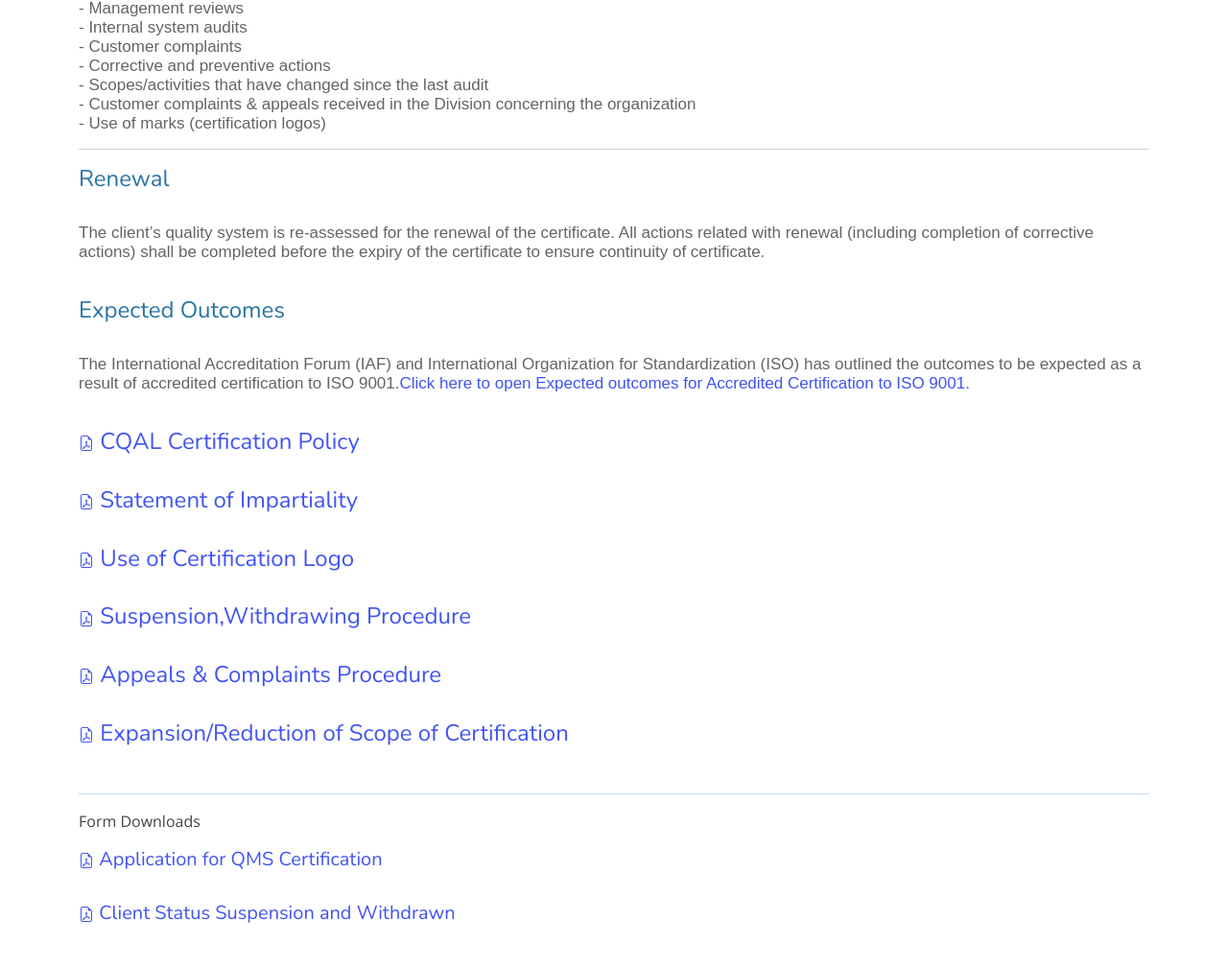
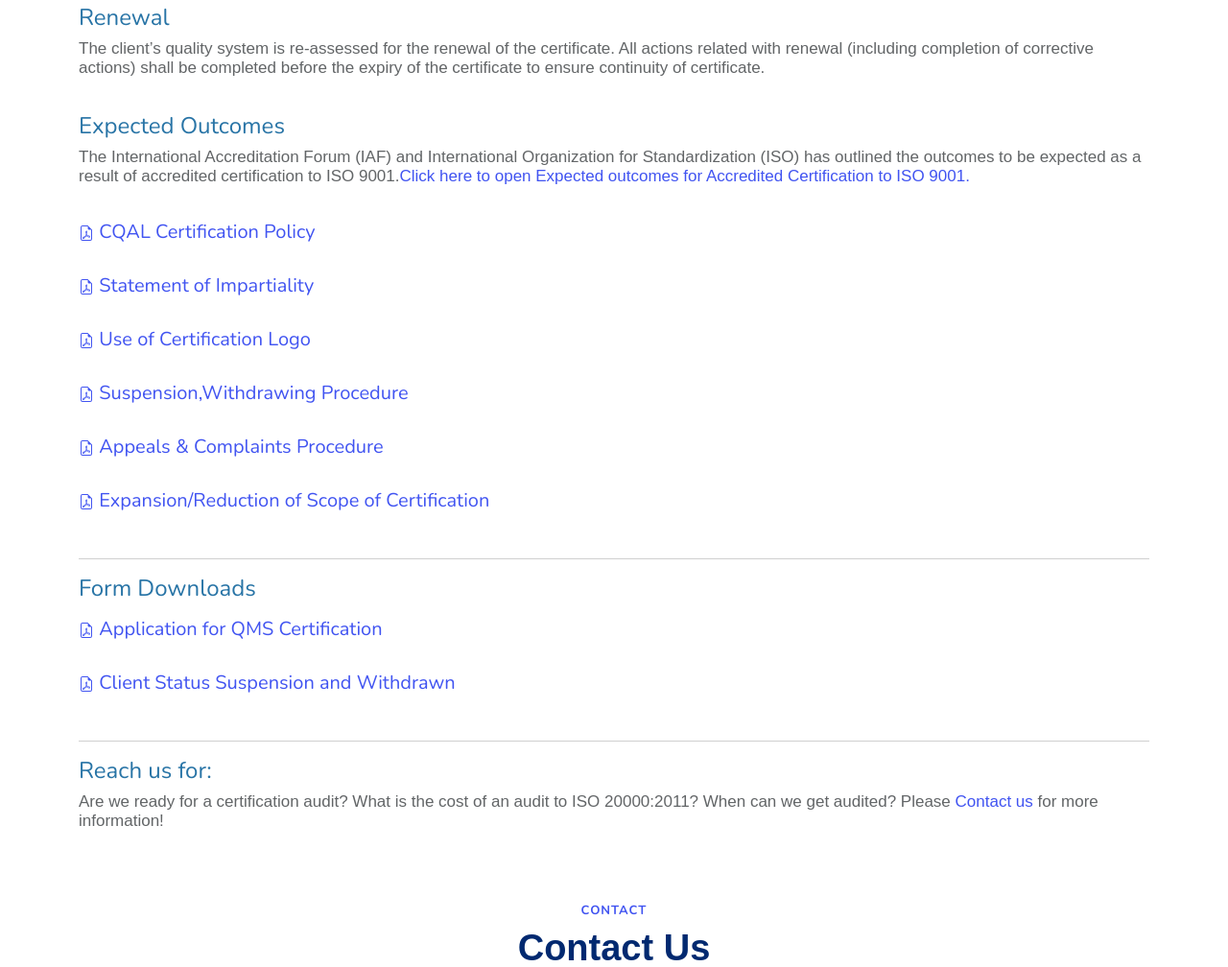
Before and after one commit to Concept-Quality-Assurance-Labs/Concept_QA_Labs, a Django app: page /iso9001/ in a window 1280 px wide. Shown: the part 1915-2923 px from the top of the page at 96% size. Run offline with Django 3.2, Linux system fonts and the light colour scheme; some libraries are stand-ins or nearby versions.

Commit message:
updated iso pages

```diff
--- a/cqal_web_project/cqal/templates/cqal/iso.html
+++ b/cqal_web_project/cqal/templates/cqal/iso.html
@@ -5,11 +5,11 @@
 {% block content %}
 <div class="bg">
     <h1 style="color:whitesmoke;font-size: 40px;text-align: center;padding-top: 3.5%;">ISO Services</h1>
-  </div>
+  </div><br>
 
 
   <div class="container">
-    <h3 style="color: #2874A6;padding-top: 35px;">ISO Certifications Audits</h3><br>
+    <h4 style="color: #2874A6;">ISO Certifications Audits</h4>
     <span style="font-size: 17px;" class="para">
         CQAL’s ISO audits are performed as per proven Requirements of ISO/IEC 17021: 2015 international standard. CQAL lead auditors approach is practical result oriented and unbiased leading to highest credible certifications.
         <br><br><br>
--- a/cqal_web_project/cqal/templates/cqal/iso9001.html
+++ b/cqal_web_project/cqal/templates/cqal/iso9001.html
@@ -8,11 +8,11 @@
   </div>
 
   <div class="container">
-    <h4 style="color: #2874A6;padding-top: 35px;">What is ISO 9001 : 2015?</h4><br>
+    <h4 style="color: #2874A6;padding-top: 35px;">What is ISO 9001 : 2015?</h4>
     <p style="font-size: 17px;text-align: justify;color: #626567;">
         ISO 9001:2015 is the standard that provides a set of standardized requirements for a quality management system, regardless of what the user organization does, its size, or whether it is in the private, or public sector. It is the only standard in the family against which organizations can be certified – although certification is not a compulsory requirement of the standard. ISO 9001 is the internationally recognized standard for the quality management of businesses. It applies to the processes that create and control the products and services an organization supplies. It prescribes systematic control of activities to ensure that the needs and expectations of customers are met. It is designed and intended to apply to virtually any product or service, made by any process anywhere in the world.
     </p>
-    <h4 style="color: #2874A6;padding-top: 15px;">The Benefits of implementing ISO 9001:2015:</h4><br>
+    <h4 style="color: #2874A6;padding-top: 15px;">The Benefits of implementing ISO 9001:2015:</h4>
     <p style="font-size: 17px;color: #626567;">
         * Achieve Company policy and goals<br>
         * Win Customer Confidence<br>
@@ -26,16 +26,16 @@
         * Time and cost savings<br>
     </p>
     <h4 style="color: #2874A6;padding-top: 20px;">Certification Process:</h4><br>
-    <h4 style="color: #2874A6;">Pre Audit</h4><br>
+    <h4 style="color: #2874A6;">Pre Audit</h4>
     <p style="font-size: 17px;text-align: justify;color: #626567;">
         Client interested in obtaining a certificate of registration under the QMS scheme from CQAL shall have established a documented quality system in accordance with the requirements of the current version of the ISO 9001 standard and the applicable product standards.<br><br>
         CQAL Certification Services reviews the submitted documentation against the requirements of ISO 9001 standard and prepares a report detailing its finding. The deficiencies, if any, will have to be corrected prior to assessment since this documentation will form a part of the assessment criteria during the assessment.
     </p><hr>
-    <h4 style="color: #2874A6;">Stage – 1 Audit</h4><br>
+    <h4 style="color: #2874A6;">Stage – 1 Audit</h4>
     <p style="font-size: 17px;color: #626567;">
         Stage 1 assessment shall include – Review of quality manual/ procedures, supporting documentation, evaluation of client’s location, assessment of preparedness for stage 2 audit, collecting of information regarding the scope of the management system, statutory and regulatory aspects, legal aspects and risks and processes and locations, preparation of an audit plan for stage 2 audit, evaluation of internal audits and management review performed by the customer.
     </p><hr>
-    <h4 style="color: #2874A6;">Stage – 2 Audit</h4><br>
+    <h4 style="color: #2874A6;">Stage – 2 Audit</h4>
     <p style="font-size: 17px;color: #626567;">
       Stage 2 assessment is an on-site assessment which includes :<br>
       - Evaluation of the implementation, including the effectiveness of the client’s management system<br>
@@ -46,12 +46,12 @@
       - Internal auditing, management review and management responsibility, the competence of personnel, performance data, audit findings and conclusions<br>
       - Links between the normative requirements, policy, performance objectives and targets
     </p><hr>
-    <h4 style="color: #2874A6;">Certification</h4><br>
+    <h4 style="color: #2874A6;">Certification</h4>
     <p style="font-size: 17px;color: #626567;">
         CQAL Certification Services will issue a certificate of registration to the applicant once the corrective action has been accepted. The certificate carries a validity of three years from the date of issue subject to satisfactory findings during surveillances.<br><br>
         The certified clients are committed through the signing of certification agreement to comply with the certification body’s requirements.
     </p><hr>
-    <h4 style="color: #2874A6;">Surveillance Audit</h4><br>
+    <h4 style="color: #2874A6;">Surveillance Audit</h4>
     <p style="font-size: 17px;color: #626567;">
       * The Organization may choose one of two surveillance methods:<br>
       - Annual surveillance method – which includes conducting one surveillance audit annually, and performing a Recertification every third year<br>
@@ -68,38 +68,38 @@
       - Customer complaints & appeals received in the Division concerning the organization<br>
       - Use of marks (certification logos)<br>
     </p><hr>
-    <h4 style="color: #2874A6;">Renewal</h4><br>
+    <h4 style="color: #2874A6;">Renewal</h4>
     <p style="font-size: 17px;color: #626567;">
       The client’s quality system is re-assessed for the renewal of the certificate. All actions related with renewal (including completion of corrective actions) shall be completed before the expiry of the certificate to ensure continuity of certificate.<br><br></p>
-      <h4 style="color: #2874A6;">Expected Outcomes</h4><br>
+      <h4 style="color: #2874A6;">Expected Outcomes</h4>
     <p style="font-size: 17px;color: #626567;">
         The International Accreditation Forum (IAF) and International Organization for Standardization (ISO) has outlined the outcomes to be expected as a result of accredited certification to ISO 9001.<a href ="{% static 'Pdf/IAF9001expectedoutcomes.pdf' %}" style="text-decoration: none;" target="_blank">Click here to open Expected outcomes for Accredited Certification to ISO 9001.</a><br><br></p>
-  <a href="{% static 'Pdf/CQAL_Policy_Objectives.pdf' %}" target="_blank" style="text-decoration: none;"><h4><svg xmlns="http://www.w3.org/2000/svg" width="16" height="16" fill="currentColor" class="bi bi-file-earmark-pdf" viewBox="0 0 16 16">
+  <a href="{% static 'Pdf/CQAL_Policy_Objectives.pdf' %}" target="_blank" style="text-decoration: none;"><h5><svg xmlns="http://www.w3.org/2000/svg" width="16" height="16" fill="currentColor" class="bi bi-file-earmark-pdf" viewBox="0 0 16 16">
     <path d="M14 14V4.5L9.5 0H4a2 2 0 0 0-2 2v12a2 2 0 0 0 2 2h8a2 2 0 0 0 2-2zM9.5 3A1.5 1.5 0 0 0 11 4.5h2V14a1 1 0 0 1-1 1H4a1 1 0 0 1-1-1V2a1 1 0 0 1 1-1h5.5v2z"/>
     <path d="M4.603 14.087a.81.81 0 0 1-.438-.42c-.195-.388-.13-.776.08-1.102.198-.307.526-.568.897-.787a7.68 7.68 0 0 1 1.482-.645 19.697 19.697 0 0 0 1.062-2.227 7.269 7.269 0 0 1-.43-1.295c-.086-.4-.119-.796-.046-1.136.075-.354.274-.672.65-.823.192-.077.4-.12.602-.077a.7.7 0 0 1 .477.365c.088.164.12.356.127.538.007.188-.012.396-.047.614-.084.51-.27 1.134-.52 1.794a10.954 10.954 0 0 0 .98 1.686 5.753 5.753 0 0 1 1.334.05c.364.066.734.195.96.465.12.144.193.32.2.518.007.192-.047.382-.138.563a1.04 1.04 0 0 1-.354.416.856.856 0 0 1-.51.138c-.331-.014-.654-.196-.933-.417a5.712 5.712 0 0 1-.911-.95 11.651 11.651 0 0 0-1.997.406 11.307 11.307 0 0 1-1.02 1.51c-.292.35-.609.656-.927.787a.793.793 0 0 1-.58.029zm1.379-1.901c-.166.076-.32.156-.459.238-.328.194-.541.383-.647.547-.094.145-.096.25-.04.361.01.022.02.036.026.044a.266.266 0 0 0 .035-.012c.137-.056.355-.235.635-.572a8.18 8.18 0 0 0 .45-.606zm1.64-1.33a12.71 12.71 0 0 1 1.01-.193 11.744 11.744 0 0 1-.51-.858 20.801 20.801 0 0 1-.5 1.05zm2.446.45c.15.163.296.3.435.41.24.19.407.253.498.256a.107.107 0 0 0 .07-.015.307.307 0 0 0 .094-.125.436.436 0 0 0 .059-.2.095.095 0 0 0-.026-.063c-.052-.062-.2-.152-.518-.209a3.876 3.876 0 0 0-.612-.053zM8.078 7.8a6.7 6.7 0 0 0 .2-.828c.031-.188.043-.343.038-.465a.613.613 0 0 0-.032-.198.517.517 0 0 0-.145.04c-.087.035-.158.106-.196.283-.04.192-.03.469.046.822.024.111.054.227.09.346z"/>
-  </svg> CQAL Certification Policy</h4></a><br>
-  <a href="{% static 'Pdf/CQAL_StatementOfImpartiality.pdf' %}" target="_blank" style="text-decoration: none;"><h4><svg xmlns="http://www.w3.org/2000/svg" width="16" height="16" fill="currentColor" class="bi bi-file-earmark-pdf" viewBox="0 0 16 16">
+  </svg> CQAL Certification Policy</h5></a><br>
+  <a href="{% static 'Pdf/CQAL_StatementOfImpartiality.pdf' %}" target="_blank" style="text-decoration: none;"><h5><svg xmlns="http://www.w3.org/2000/svg" width="16" height="16" fill="currentColor" class="bi bi-file-earmark-pdf" viewBox="0 0 16 16">
     <path d="M14 14V4.5L9.5 0H4a2 2 0 0 0-2 2v12a2 2 0 0 0 2 2h8a2 2 0 0 0 2-2zM9.5 3A1.5 1.5 0 0 0 11 4.5h2V14a1 1 0 0 1-1 1H4a1 1 0 0 1-1-1V2a1 1 0 0 1 1-1h5.5v2z"/>
     <path d="M4.603 14.087a.81.81 0 0 1-.438-.42c-.195-.388-.13-.776.08-1.102.198-.307.526-.568.897-.787a7.68 7.68 0 0 1 1.482-.645 19.697 19.697 0 0 0 1.062-2.227 7.269 7.269 0 0 1-.43-1.295c-.086-.4-.119-.796-.046-1.136.075-.354.274-.672.65-.823.192-.077.4-.12.602-.077a.7.7 0 0 1 .477.365c.088.164.12.356.127.538.007.188-.012.396-.047.614-.084.51-.27 1.134-.52 1.794a10.954 10.954 0 0 0 .98 1.686 5.753 5.753 0 0 1 1.334.05c.364.066.734.195.96.465.12.144.193.32.2.518.007.192-.047.382-.138.563a1.04 1.04 0 0 1-.354.416.856.856 0 0 1-.51.138c-.331-.014-.654-.196-.933-.417a5.712 5.712 0 0 1-.911-.95 11.651 11.651 0 0 0-1.997.406 11.307 11.307 0 0 1-1.02 1.51c-.292.35-.609.656-.927.787a.793.793 0 0 1-.58.029zm1.379-1.901c-.166.076-.32.156-.459.238-.328.194-.541.383-.647.547-.094.145-.096.25-.04.361.01.022.02.036.026.044a.266.266 0 0 0 .035-.012c.137-.056.355-.235.635-.572a8.18 8.18 0 0 0 .45-.606zm1.64-1.33a12.71 12.71 0 0 1 1.01-.193 11.744 11.744 0 0 1-.51-.858 20.801 20.801 0 0 1-.5 1.05zm2.446.45c.15.163.296.3.435.41.24.19.407.253.498.256a.107.107 0 0 0 .07-.015.307.307 0 0 0 .094-.125.436.436 0 0 0 .059-.2.095.095 0 0 0-.026-.063c-.052-.062-.2-.152-.518-.209a3.876 3.876 0 0 0-.612-.053zM8.078 7.8a6.7 6.7 0 0 0 .2-.828c.031-.188.043-.343.038-.465a.613.613 0 0 0-.032-.198.517.517 0 0 0-.145.04c-.087.035-.158.106-.196.283-.04.192-.03.469.046.822.024.111.054.227.09.346z"/>
-  </svg> Statement of Impartiality</h4></a><br>
-  <a href="{% static 'Pdf/CQAL_PRC_UseOfCertficateLogosProcedure.pdf' %}" target="_blank" style="text-decoration: none;"><h4><svg xmlns="http://www.w3.org/2000/svg" width="16" height="16" fill="currentColor" class="bi bi-file-earmark-pdf" viewBox="0 0 16 16">
+  </svg> Statement of Impartiality</h5></a><br>
+  <a href="{% static 'Pdf/CQAL_PRC_UseOfCertficateLogosProcedure.pdf' %}" target="_blank" style="text-decoration: none;"><h5><svg xmlns="http://www.w3.org/2000/svg" width="16" height="16" fill="currentColor" class="bi bi-file-earmark-pdf" viewBox="0 0 16 16">
     <path d="M14 14V4.5L9.5 0H4a2 2 0 0 0-2 2v12a2 2 0 0 0 2 2h8a2 2 0 0 0 2-2zM9.5 3A1.5 1.5 0 0 0 11 4.5h2V14a1 1 0 0 1-1 1H4a1 1 0 0 1-1-1V2a1 1 0 0 1 1-1h5.5v2z"/>
     <path d="M4.603 14.087a.81.81 0 0 1-.438-.42c-.195-.388-.13-.776.08-1.102.198-.307.526-.568.897-.787a7.68 7.68 0 0 1 1.482-.645 19.697 19.697 0 0 0 1.062-2.227 7.269 7.269 0 0 1-.43-1.295c-.086-.4-.119-.796-.046-1.136.075-.354.274-.672.65-.823.192-.077.4-.12.602-.077a.7.7 0 0 1 .477.365c.088.164.12.356.127.538.007.188-.012.396-.047.614-.084.51-.27 1.134-.52 1.794a10.954 10.954 0 0 0 .98 1.686 5.753 5.753 0 0 1 1.334.05c.364.066.734.195.96.465.12.144.193.32.2.518.007.192-.047.382-.138.563a1.04 1.04 0 0 1-.354.416.856.856 0 0 1-.51.138c-.331-.014-.654-.196-.933-.417a5.712 5.712 0 0 1-.911-.95 11.651 11.651 0 0 0-1.997.406 11.307 11.307 0 0 1-1.02 1.51c-.292.35-.609.656-.927.787a.793.793 0 0 1-.58.029zm1.379-1.901c-.166.076-.32.156-.459.238-.328.194-.541.383-.647.547-.094.145-.096.25-.04.361.01.022.02.036.026.044a.266.266 0 0 0 .035-.012c.137-.056.355-.235.635-.572a8.18 8.18 0 0 0 .45-.606zm1.64-1.33a12.71 12.71 0 0 1 1.01-.193 11.744 11.744 0 0 1-.51-.858 20.801 20.801 0 0 1-.5 1.05zm2.446.45c.15.163.296.3.435.41.24.19.407.253.498.256a.107.107 0 0 0 .07-.015.307.307 0 0 0 .094-.125.436.436 0 0 0 .059-.2.095.095 0 0 0-.026-.063c-.052-.062-.2-.152-.518-.209a3.876 3.876 0 0 0-.612-.053zM8.078 7.8a6.7 6.7 0 0 0 .2-.828c.031-.188.043-.343.038-.465a.613.613 0 0 0-.032-.198.517.517 0 0 0-.145.04c-.087.035-.158.106-.196.283-.04.192-.03.469.046.822.024.111.054.227.09.346z"/>
-  </svg> Use of Certification Logo</h4></a><br>
-  <a href="{% static 'Pdf/CQAL_Suspension_Withdrawning_ScopeReduction.pdf' %}" target="_blank" style="text-decoration: none;"><h4><svg xmlns="http://www.w3.org/2000/svg" width="16" height="16" fill="currentColor" class="bi bi-file-earmark-pdf" viewBox="0 0 16 16">
+  </svg> Use of Certification Logo</h5></a><br>
+  <a href="{% static 'Pdf/CQAL_Suspension_Withdrawning_ScopeReduction.pdf' %}" target="_blank" style="text-decoration: none;"><h5><svg xmlns="http://www.w3.org/2000/svg" width="16" height="16" fill="currentColor" class="bi bi-file-earmark-pdf" viewBox="0 0 16 16">
     <path d="M14 14V4.5L9.5 0H4a2 2 0 0 0-2 2v12a2 2 0 0 0 2 2h8a2 2 0 0 0 2-2zM9.5 3A1.5 1.5 0 0 0 11 4.5h2V14a1 1 0 0 1-1 1H4a1 1 0 0 1-1-1V2a1 1 0 0 1 1-1h5.5v2z"/>
     <path d="M4.603 14.087a.81.81 0 0 1-.438-.42c-.195-.388-.13-.776.08-1.102.198-.307.526-.568.897-.787a7.68 7.68 0 0 1 1.482-.645 19.697 19.697 0 0 0 1.062-2.227 7.269 7.269 0 0 1-.43-1.295c-.086-.4-.119-.796-.046-1.136.075-.354.274-.672.65-.823.192-.077.4-.12.602-.077a.7.7 0 0 1 .477.365c.088.164.12.356.127.538.007.188-.012.396-.047.614-.084.51-.27 1.134-.52 1.794a10.954 10.954 0 0 0 .98 1.686 5.753 5.753 0 0 1 1.334.05c.364.066.734.195.96.465.12.144.193.32.2.518.007.192-.047.382-.138.563a1.04 1.04 0 0 1-.354.416.856.856 0 0 1-.51.138c-.331-.014-.654-.196-.933-.417a5.712 5.712 0 0 1-.911-.95 11.651 11.651 0 0 0-1.997.406 11.307 11.307 0 0 1-1.02 1.51c-.292.35-.609.656-.927.787a.793.793 0 0 1-.58.029zm1.379-1.901c-.166.076-.32.156-.459.238-.328.194-.541.383-.647.547-.094.145-.096.25-.04.361.01.022.02.036.026.044a.266.266 0 0 0 .035-.012c.137-.056.355-.235.635-.572a8.18 8.18 0 0 0 .45-.606zm1.64-1.33a12.71 12.71 0 0 1 1.01-.193 11.744 11.744 0 0 1-.51-.858 20.801 20.801 0 0 1-.5 1.05zm2.446.45c.15.163.296.3.435.41.24.19.407.253.498.256a.107.107 0 0 0 .07-.015.307.307 0 0 0 .094-.125.436.436 0 0 0 .059-.2.095.095 0 0 0-.026-.063c-.052-.062-.2-.152-.518-.209a3.876 3.876 0 0 0-.612-.053zM8.078 7.8a6.7 6.7 0 0 0 .2-.828c.031-.188.043-.343.038-.465a.613.613 0 0 0-.032-.198.517.517 0 0 0-.145.04c-.087.035-.158.106-.196.283-.04.192-.03.469.046.822.024.111.054.227.09.346z"/>
-  </svg> Suspension,Withdrawing Procedure</h4></a><br>
-  <a href="{% static 'Pdf/CQAL_AppealsProcedure.pdf' %}" target="_blank" style="text-decoration: none;"><h4><svg xmlns="http://www.w3.org/2000/svg" width="16" height="16" fill="currentColor" class="bi bi-file-earmark-pdf" viewBox="0 0 16 16">
+  </svg> Suspension,Withdrawing Procedure</h5></a><br>
+  <a href="{% static 'Pdf/CQAL_AppealsProcedure.pdf' %}" target="_blank" style="text-decoration: none;"><h5><svg xmlns="http://www.w3.org/2000/svg" width="16" height="16" fill="currentColor" class="bi bi-file-earmark-pdf" viewBox="0 0 16 16">
     <path d="M14 14V4.5L9.5 0H4a2 2 0 0 0-2 2v12a2 2 0 0 0 2 2h8a2 2 0 0 0 2-2zM9.5 3A1.5 1.5 0 0 0 11 4.5h2V14a1 1 0 0 1-1 1H4a1 1 0 0 1-1-1V2a1 1 0 0 1 1-1h5.5v2z"/>
     <path d="M4.603 14.087a.81.81 0 0 1-.438-.42c-.195-.388-.13-.776.08-1.102.198-.307.526-.568.897-.787a7.68 7.68 0 0 1 1.482-.645 19.697 19.697 0 0 0 1.062-2.227 7.269 7.269 0 0 1-.43-1.295c-.086-.4-.119-.796-.046-1.136.075-.354.274-.672.65-.823.192-.077.4-.12.602-.077a.7.7 0 0 1 .477.365c.088.164.12.356.127.538.007.188-.012.396-.047.614-.084.51-.27 1.134-.52 1.794a10.954 10.954 0 0 0 .98 1.686 5.753 5.753 0 0 1 1.334.05c.364.066.734.195.96.465.12.144.193.32.2.518.007.192-.047.382-.138.563a1.04 1.04 0 0 1-.354.416.856.856 0 0 1-.51.138c-.331-.014-.654-.196-.933-.417a5.712 5.712 0 0 1-.911-.95 11.651 11.651 0 0 0-1.997.406 11.307 11.307 0 0 1-1.02 1.51c-.292.35-.609.656-.927.787a.793.793 0 0 1-.58.029zm1.379-1.901c-.166.076-.32.156-.459.238-.328.194-.541.383-.647.547-.094.145-.096.25-.04.361.01.022.02.036.026.044a.266.266 0 0 0 .035-.012c.137-.056.355-.235.635-.572a8.18 8.18 0 0 0 .45-.606zm1.64-1.33a12.71 12.71 0 0 1 1.01-.193 11.744 11.744 0 0 1-.51-.858 20.801 20.801 0 0 1-.5 1.05zm2.446.45c.15.163.296.3.435.41.24.19.407.253.498.256a.107.107 0 0 0 .07-.015.307.307 0 0 0 .094-.125.436.436 0 0 0 .059-.2.095.095 0 0 0-.026-.063c-.052-.062-.2-.152-.518-.209a3.876 3.876 0 0 0-.612-.053zM8.078 7.8a6.7 6.7 0 0 0 .2-.828c.031-.188.043-.343.038-.465a.613.613 0 0 0-.032-.198.517.517 0 0 0-.145.04c-.087.035-.158.106-.196.283-.04.192-.03.469.046.822.024.111.054.227.09.346z"/>
-  </svg> Appeals & Complaints Procedure</h4></a><br>
-  <a href="{% static 'Pdf/CQAL_Amendment_to_Scope_of_Certificate.pdf' %}" target="_blank" style="text-decoration: none;"><h4><svg xmlns="http://www.w3.org/2000/svg" width="16" height="16" fill="currentColor" class="bi bi-file-earmark-pdf" viewBox="0 0 16 16">
+  </svg> Appeals & Complaints Procedure</h5></a><br>
+  <a href="{% static 'Pdf/CQAL_Amendment_to_Scope_of_Certificate.pdf' %}" target="_blank" style="text-decoration: none;"><h5><svg xmlns="http://www.w3.org/2000/svg" width="16" height="16" fill="currentColor" class="bi bi-file-earmark-pdf" viewBox="0 0 16 16">
     <path d="M14 14V4.5L9.5 0H4a2 2 0 0 0-2 2v12a2 2 0 0 0 2 2h8a2 2 0 0 0 2-2zM9.5 3A1.5 1.5 0 0 0 11 4.5h2V14a1 1 0 0 1-1 1H4a1 1 0 0 1-1-1V2a1 1 0 0 1 1-1h5.5v2z"/>
     <path d="M4.603 14.087a.81.81 0 0 1-.438-.42c-.195-.388-.13-.776.08-1.102.198-.307.526-.568.897-.787a7.68 7.68 0 0 1 1.482-.645 19.697 19.697 0 0 0 1.062-2.227 7.269 7.269 0 0 1-.43-1.295c-.086-.4-.119-.796-.046-1.136.075-.354.274-.672.65-.823.192-.077.4-.12.602-.077a.7.7 0 0 1 .477.365c.088.164.12.356.127.538.007.188-.012.396-.047.614-.084.51-.27 1.134-.52 1.794a10.954 10.954 0 0 0 .98 1.686 5.753 5.753 0 0 1 1.334.05c.364.066.734.195.96.465.12.144.193.32.2.518.007.192-.047.382-.138.563a1.04 1.04 0 0 1-.354.416.856.856 0 0 1-.51.138c-.331-.014-.654-.196-.933-.417a5.712 5.712 0 0 1-.911-.95 11.651 11.651 0 0 0-1.997.406 11.307 11.307 0 0 1-1.02 1.51c-.292.35-.609.656-.927.787a.793.793 0 0 1-.58.029zm1.379-1.901c-.166.076-.32.156-.459.238-.328.194-.541.383-.647.547-.094.145-.096.25-.04.361.01.022.02.036.026.044a.266.266 0 0 0 .035-.012c.137-.056.355-.235.635-.572a8.18 8.18 0 0 0 .45-.606zm1.64-1.33a12.71 12.71 0 0 1 1.01-.193 11.744 11.744 0 0 1-.51-.858 20.801 20.801 0 0 1-.5 1.05zm2.446.45c.15.163.296.3.435.41.24.19.407.253.498.256a.107.107 0 0 0 .07-.015.307.307 0 0 0 .094-.125.436.436 0 0 0 .059-.2.095.095 0 0 0-.026-.063c-.052-.062-.2-.152-.518-.209a3.876 3.876 0 0 0-.612-.053zM8.078 7.8a6.7 6.7 0 0 0 .2-.828c.031-.188.043-.343.038-.465a.613.613 0 0 0-.032-.198.517.517 0 0 0-.145.04c-.087.035-.158.106-.196.283-.04.192-.03.469.046.822.024.111.054.227.09.346z"/>
-  </svg> Expansion/Reduction of Scope of Certification</h4></a><br>
-    <hr
-    <h4 style="color: #2874A6;">Form Downloads</h4><br>
+  </svg> Expansion/Reduction of Scope of Certification</h5></a><br>
+    <hr>
+    <h4 style="color: #2874A6;">Form Downloads</h4>
     <p style="font-size: 17px;">
       <a href="{% static 'Pdf/CQALC_TMP_004_Request for Service.pdf' %}" target="_blank" style="text-decoration: none;"><h5><svg xmlns="http://www.w3.org/2000/svg" width="16" height="16" fill="currentColor" class="bi bi-file-earmark-pdf" viewBox="0 0 16 16">
         <path d="M14 14V4.5L9.5 0H4a2 2 0 0 0-2 2v12a2 2 0 0 0 2 2h8a2 2 0 0 0 2-2zM9.5 3A1.5 1.5 0 0 0 11 4.5h2V14a1 1 0 0 1-1 1H4a1 1 0 0 1-1-1V2a1 1 0 0 1 1-1h5.5v2z"/>
@@ -110,7 +110,7 @@
         <path d="M4.603 14.087a.81.81 0 0 1-.438-.42c-.195-.388-.13-.776.08-1.102.198-.307.526-.568.897-.787a7.68 7.68 0 0 1 1.482-.645 19.697 19.697 0 0 0 1.062-2.227 7.269 7.269 0 0 1-.43-1.295c-.086-.4-.119-.796-.046-1.136.075-.354.274-.672.65-.823.192-.077.4-.12.602-.077a.7.7 0 0 1 .477.365c.088.164.12.356.127.538.007.188-.012.396-.047.614-.084.51-.27 1.134-.52 1.794a10.954 10.954 0 0 0 .98 1.686 5.753 5.753 0 0 1 1.334.05c.364.066.734.195.96.465.12.144.193.32.2.518.007.192-.047.382-.138.563a1.04 1.04 0 0 1-.354.416.856.856 0 0 1-.51.138c-.331-.014-.654-.196-.933-.417a5.712 5.712 0 0 1-.911-.95 11.651 11.651 0 0 0-1.997.406 11.307 11.307 0 0 1-1.02 1.51c-.292.35-.609.656-.927.787a.793.793 0 0 1-.58.029zm1.379-1.901c-.166.076-.32.156-.459.238-.328.194-.541.383-.647.547-.094.145-.096.25-.04.361.01.022.02.036.026.044a.266.266 0 0 0 .035-.012c.137-.056.355-.235.635-.572a8.18 8.18 0 0 0 .45-.606zm1.64-1.33a12.71 12.71 0 0 1 1.01-.193 11.744 11.744 0 0 1-.51-.858 20.801 20.801 0 0 1-.5 1.05zm2.446.45c.15.163.296.3.435.41.24.19.407.253.498.256a.107.107 0 0 0 .07-.015.307.307 0 0 0 .094-.125.436.436 0 0 0 .059-.2.095.095 0 0 0-.026-.063c-.052-.062-.2-.152-.518-.209a3.876 3.876 0 0 0-.612-.053zM8.078 7.8a6.7 6.7 0 0 0 .2-.828c.031-.188.043-.343.038-.465a.613.613 0 0 0-.032-.198.517.517 0 0 0-.145.04c-.087.035-.158.106-.196.283-.04.192-.03.469.046.822.024.111.054.227.09.346z"/>
       </svg> Client Status Suspension and Withdrawn</h5></a><br>
     </p><hr>
-    <h4 style="color: #2874A6;">Reach us for:</h4><br>
+    <h4 style="color: #2874A6;">Reach us for:</h4>
     <p style="font-size: 17px;color: #626567;">
       Are we ready for a certification audit? What is the cost of an audit to ISO 20000:2011? When can we get audited? Please <a href="#contact" style="text-decoration: none;" class="scrollto">Contact us</a> for more information!
     </p>
```
Also changed, not shown: cqal_web_project/cqal/templates/cqal/iso20000.html (+23 -23 lines), cqal_web_project/cqal/templates/cqal/iso27001.html (+24 -24 lines).
